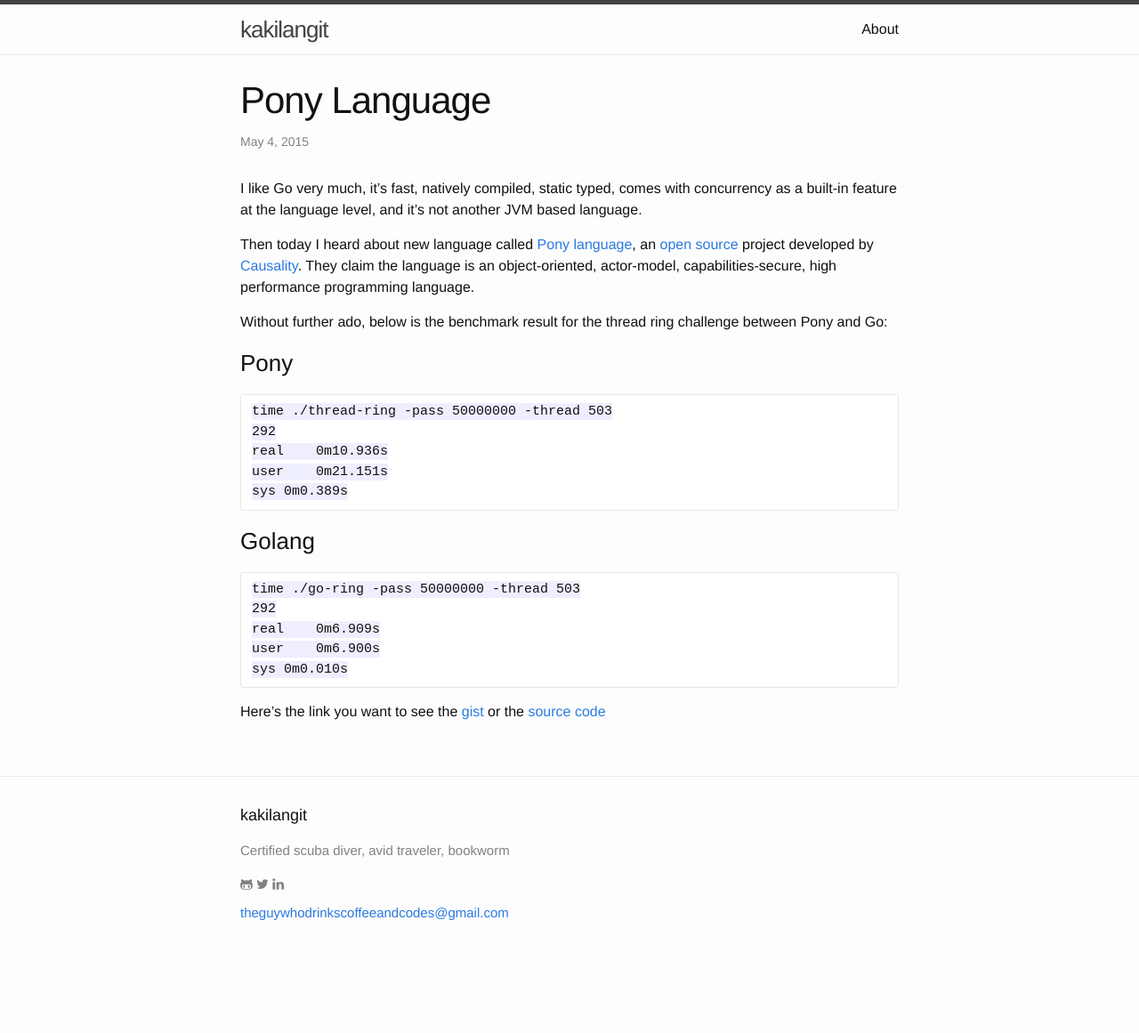
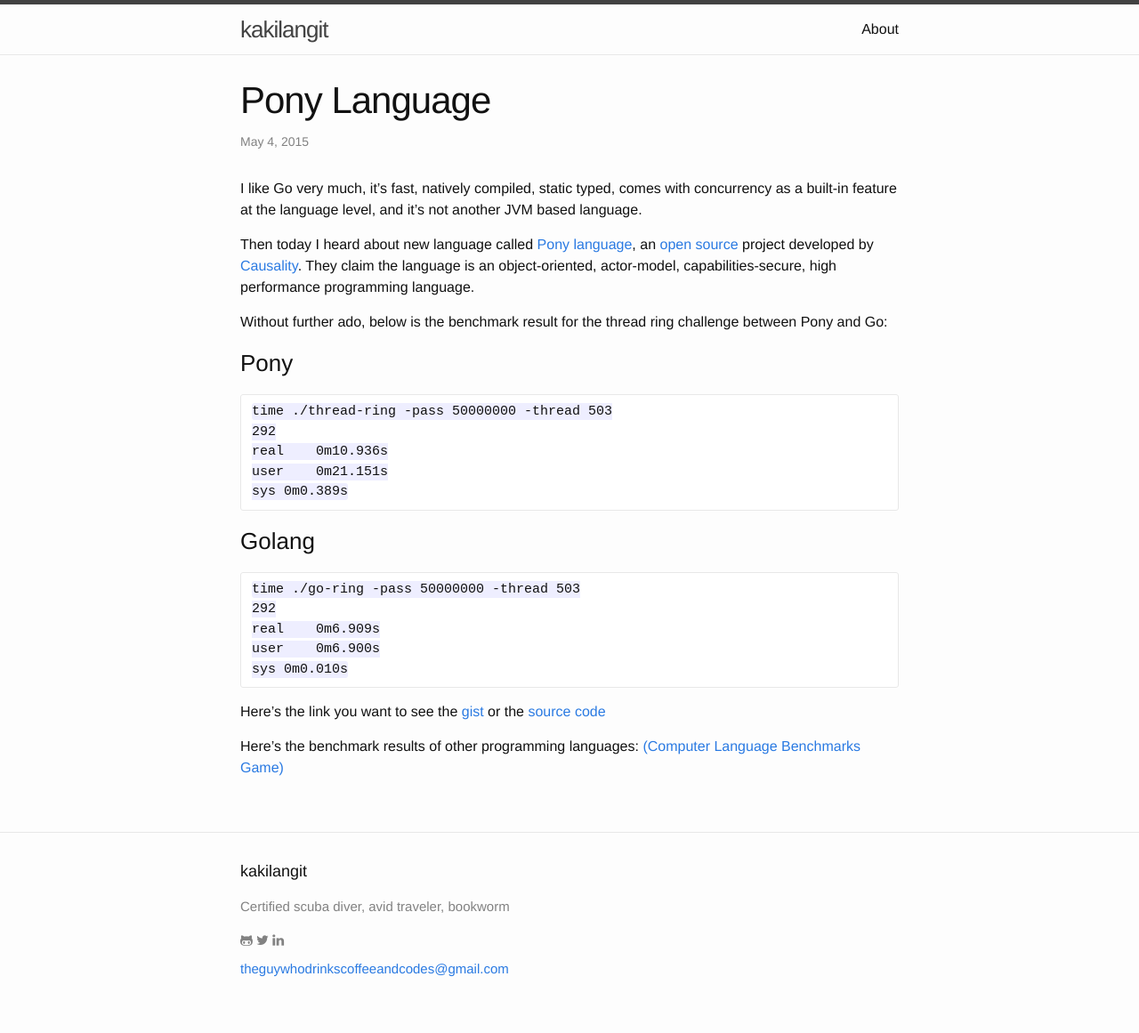
Before and after one commit to kakilangit/kakilangit.github.com, a Jekyll site: the page built from _posts/2015-05-04-pony.md, in a window 1280 px wide. Shown: the whole page at 89% size. Built offline with Jekyll 4.4.1, drawn with Linux system fonts in a browser that asks for light colours; nearby versions of some CDN libraries; before the commit the page ends 1098 px from its top, so only the background shows below that.

Commit message:
Link to Computer Language Benchmarks Game

```diff
--- a/_posts/2015-05-04-pony.md
+++ b/_posts/2015-05-04-pony.md
@@ -27,3 +27,5 @@
 
 
 Here's the link you want to see the [gist](https://gist.github.com/kakilangit/797b6ae6291c1bd7712c) or the [source code](https://github.com/kakilangit/benchmarks/tree/master/thread-ring)
+
+Here's the benchmark results of other programming languages: [(Computer Language Benchmarks Game)](http://benchmarksgame.alioth.debian.org/u64q/performance.php?test=threadring)
```
